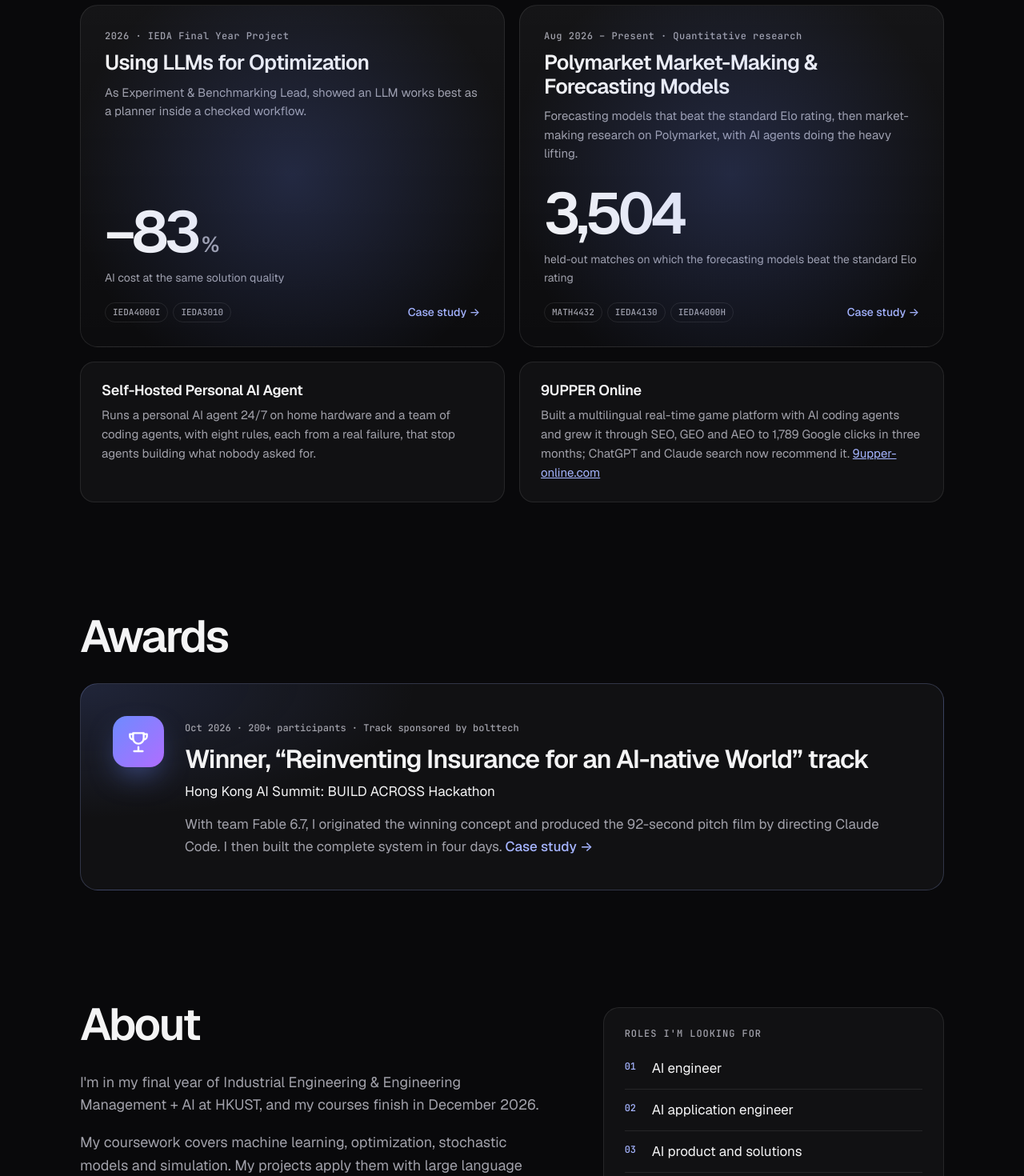
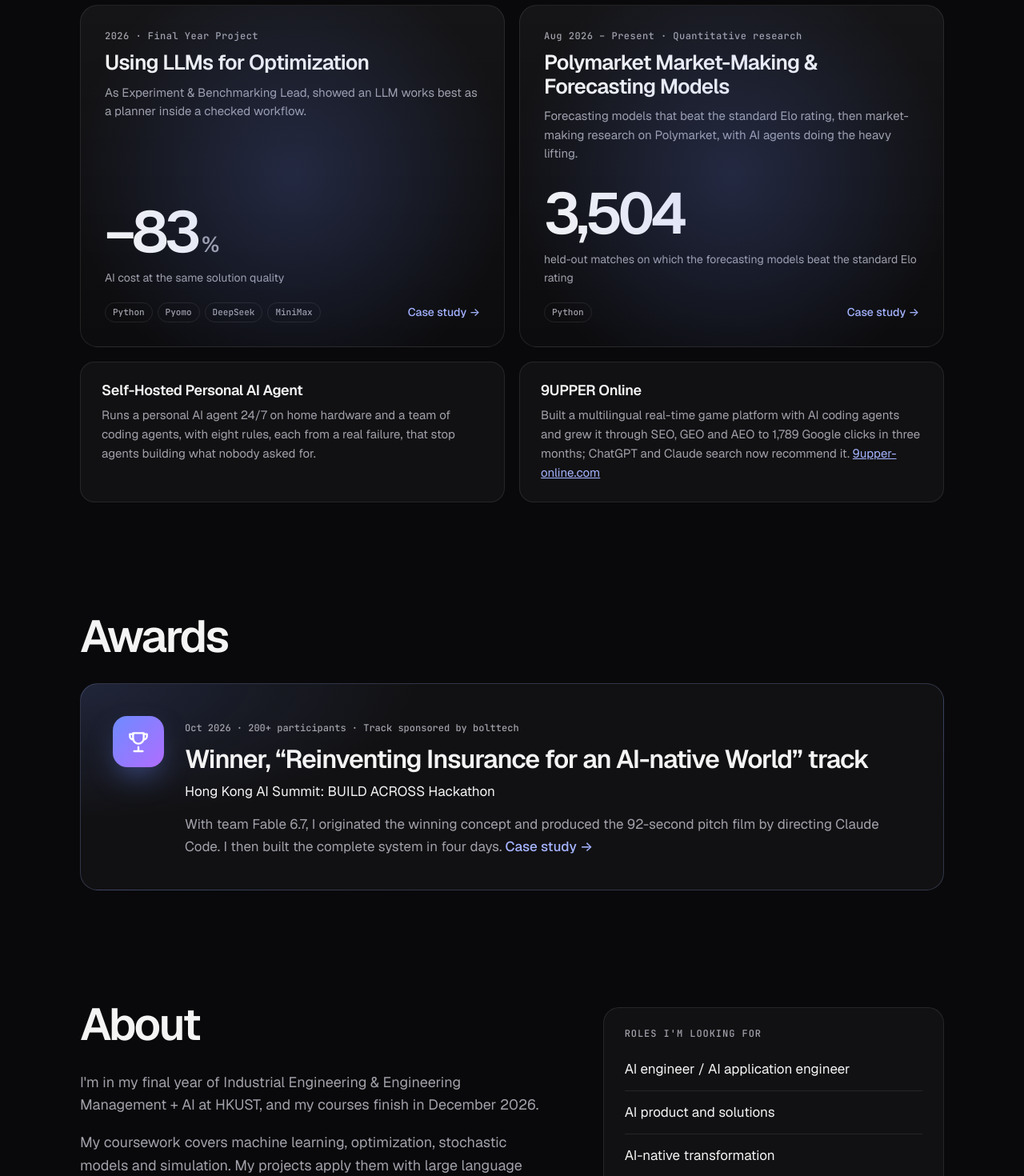
Before and after one commit to rairurairu/rairurairu.github.io, a React (Vite) app: page / in a window 1280 px wide. Shown: the part 1330-2800 px from the top of the page at 80% size. Built offline with nearby package versions, Linux system fonts and the light colour scheme.

Commit message:
Employer review: drop course codes and IEDA abbreviation, fewer roles, tech tags on cards, stronger FYP stat
Co-Authored-By: Claude Opus 5.5 <noreply@anthropic.com>

```diff
--- a/src/App.jsx
+++ b/src/App.jsx
@@ -45,8 +45,8 @@ function Shell({ children }) {
   );
 }
 
-function Tags({ codes }) {
-  return <span className="tags">{codes.map(c => <i key={c} title={COURSES[c]}>{c}</i>)}</span>;
+function Tags({ items }) {
+  return <span className="tags">{items.map(t => <i key={t}>{t}</i>)}</span>;
 }
 
 function Home() {
@@ -74,7 +74,7 @@ function Home() {
                 <span className="s">{p.summary}</span>
                 <span className="n"><Count n={p.stat.n} d={p.stat.d || 0} pre={p.stat.pre || ""} /><small>{p.stat.u}</small></span>
                 <span className="l">{p.stat.l}</span>
-                <span className="foot-row"><Tags codes={p.courses} /><span className="go">Case study <span aria-hidden="true">→</span></span></span>
+                <span className="foot-row"><Tags items={p.tech} /><span className="go">Case study <span aria-hidden="true">→</span></span></span>
               </TiltCard>
             </Reveal>
           ))}
@@ -113,8 +113,7 @@ function Home() {
         </div>
         <Reveal className="roles" delay={0.1}>
           <h3>Roles I'm looking for</h3>
-          <ul>{ROLES.map((r, i) => <li key={r}><span>0{i + 1}</span>{r}</li>)}</ul>
-          <p className="when">{PERSON.availability} · Hong Kong</p>
+          <ul>{ROLES.map(r => <li key={r}>{r}</li>)}</ul>
         </Reveal>
       </section>
 
@@ -185,10 +184,6 @@ function Case({ slug }) {
                 <img src="/assets/img/micro-cover.png" alt="Customer app: the monthly price split into personal covers, each explained in one plain sentence" width="440" height="480" loading="lazy" />
                 <figcaption>Customer app: the monthly price split into covers</figcaption>
               </Reveal>
-              <Reveal as="figure" className="shot" delay={0.1}>
-                <img src="/assets/img/micro-fairness.png" alt="Operations console: fairness audit comparing claim approval rates across groups, with one group flagged" width="786" height="400" loading="lazy" />
-                <figcaption>Operations console: fairness audit across customer groups</figcaption>
-              </Reveal>
             </div>
           )}
           {sec.list && (
@@ -206,7 +201,7 @@ function Case({ slug }) {
 
       <section className="chapter">
         <Reveal as="h2">Related coursework</Reveal>
-        <Reveal className="chips big">{p.courses.map(c => <i key={c}><b>{c}</b>{COURSES[c]}</i>)}</Reveal>
+        <Reveal className="chips big">{p.courses.map(c => <i key={c}>{COURSES[c]}</i>)}</Reveal>
       </section>
 
       <nav className="next" aria-label="More projects">
--- a/src/components/motion.jsx
+++ b/src/components/motion.jsx
@@ -167,9 +167,7 @@ export function useHideOnScroll() {
 
 export function Marquee({ items, reverse = false, duration = 48 }) {
   const item = (code, title, k) => (
-    <span className="mq-item" key={k} aria-hidden={k.endsWith("b") ? "true" : undefined}>
-      <b>{code}</b>{title}
-    </span>
+    <span className="mq-item" key={k} aria-hidden={k.endsWith("b") ? "true" : undefined}>{title}</span>
   );
   return (
     <div className={"mq" + (reverse ? " rev" : "")} style={{ "--dur": `${duration}s` }}>
--- a/src/data.js
+++ b/src/data.js
@@ -12,7 +12,7 @@ export const PERSON = {
   degree: "Industrial Engineering & Engineering Management + AI · HKUST",
   formal: "BEng in Industrial Engineering & Engineering Management, Extended Major in Artificial Intelligence · HKUST · Sep 2022 – Dec 2026 (expected)",
   availability: "Internship now · Full-time from January 2027",
-  lede: "Final-year student at HKUST. I design AI systems and build them with Claude Code and Codex, which write about 95% of the code.",
+  lede: "Final-year student. I design AI systems and build them with Claude Code and Codex, which write about 95% of the code.",
 };
 
 export const COURSES = {
@@ -40,7 +40,7 @@ export const AWARD = {
   href: "/work/microinsurance/",
 };
 
-export const ROLES = ["AI engineer", "AI application engineer", "AI product and solutions", "AI-native transformation", "AI evaluation and research"];
+export const ROLES = ["AI engineer / AI application engineer", "AI product and solutions", "AI-native transformation"];
 
 export const SKILLS = [
   ["AI & LLMs", ["LLM components", "Evals and guardrails", "Structured outputs", "Model routing", "Human-in-the-loop", "Harness engineering", "Context engineering"]],
@@ -132,17 +132,17 @@ export const PROJECTS = [
   {
     slug: "llm-optimization",
     title: "Using LLMs for Optimization",
-    meta: "2026 · IEDA Final Year Project",
+    meta: "2026 · Final Year Project",
     summary: "As Experiment & Benchmarking Lead, showed an LLM works best as a planner inside a checked workflow.",
     stat: { n: 83, pre: "−", u: "%", l: "AI cost at the same solution quality" },
     courses: ["IEDA4000I", "IEDA3010"],
     tech: ["Python", "Pyomo", "DeepSeek", "MiniMax"],
-    desc: "IEDA Final Year Project, Experiment & Benchmarking Lead. Letting the LLM plan instead of writing the whole program cut AI cost 83% at the same solution quality.",
+    desc: "Final Year Project, Experiment & Benchmarking Lead. Letting the LLM plan instead of writing the whole program cut AI cost 83% at the same solution quality.",
     facts: [["Role", "Experiment & Benchmarking Lead"], ["Models", "DeepSeek, MiniMax"], ["Built with", "Python, Pyomo"]],
     stats: [
       { n: 83, pre: "−", u: "%", l: "AI cost at the same solution quality (0.72% vs 0.75% from optimal)" },
       { n: 100, u: "%", l: "valid solutions in every trial on the benchmark suite" },
-      { n: 9, u: "", l: "LLM failure modes catalogued and turned into practical design rules" },
+      { n: 0.07, d: 2, u: "%", l: "average gap to optimal on a standard external benchmark" },
     ],
     viz: { rows: [["Writes the program", 100, "100%", true], ["Plans only", 17, "17%", false]], cap: "AI cost per solve, at the same solution quality (0.75% vs 0.72% from optimal)" },
     sections: [
--- a/src/styles.css
+++ b/src/styles.css
@@ -120,9 +120,8 @@ p { margin: 0 0 1em; }
 .roles { padding: 26px; border-radius: 20px; border: 1px solid var(--line); background: var(--panel); margin-top: 6px; }
 .roles h3 { font: 500 12px/1 var(--mono); letter-spacing: .08em; text-transform: uppercase; color: var(--muted); margin-bottom: 12px; }
 .roles ul { list-style: none; margin: 0; padding: 0; }
-.roles li { display: grid; grid-template-columns: 34px 1fr; padding: 12px 0; border-bottom: 1px solid var(--line); font-size: 17px; }
-.roles li span { font: 500 12px/1.9 var(--mono); color: var(--acc-2); }
-.roles .when { margin: 16px 0 0; font-size: 14px; color: var(--muted); }
+.roles li { padding: 13px 0; border-bottom: 1px solid var(--line); font-size: 17px; }
+.roles li:last-child { border-bottom: 0; }
 @media (max-width: 860px) { .about { grid-template-columns: 1fr; } }
 
 /* Coursework marquee */
@@ -134,7 +133,6 @@ p { margin: 0 0 1em; }
 .mq.rev .mq-track { animation-direction: reverse; }
 .mq:hover .mq-track { animation-play-state: paused; }
 .mq-item { display: inline-flex; align-items: center; gap: 9px; margin-right: 12px; padding: 9px 16px; border-radius: 999px; background: rgba(255,255,255,.045); border: 1px solid var(--line); font-size: 15px; }
-.mq-item b { font: 500 11.5px/1 var(--mono); color: var(--acc-2); }
 @keyframes mq { to { transform: translateX(-50%); } }
 @media (prefers-reduced-motion: reduce) { .mq-track { animation: none; flex-wrap: wrap; white-space: normal; padding: 14px var(--gutter); } .mq-track > :nth-child(n + 6) { display: none; } }
 
@@ -145,7 +143,6 @@ p { margin: 0 0 1em; }
 .chips { display: flex; flex-wrap: wrap; gap: 8px; }
 .chips i { font-style: normal; font-size: 14px; padding: 7px 12px; border-radius: 999px; background: rgba(255,255,255,.05); border: 1px solid var(--line); }
 .chips.big i { display: inline-flex; gap: 9px; align-items: center; font-size: 15px; padding: 9px 16px; }
-.chips.big b { font: 500 11.5px/1 var(--mono); color: var(--acc-2); }
 @media (max-width: 760px) { .skills { grid-template-columns: 1fr; } }
 
 /* Contact */
@@ -188,7 +185,7 @@ p { margin: 0 0 1em; }
 .bar.dim { background: rgba(255,255,255,.28); }
 .viz .cap { margin: 2px 0 0; font: 500 11.5px/1.6 var(--mono); color: var(--faint); }
 @media (max-width: 480px) { .viz-row { grid-template-columns: 96px 1fr 64px; gap: 10px; } }
-.shots { display: grid; grid-template-columns: .8fr 1.2fr; gap: 16px; margin: 26px 0 8px; align-items: start; }
+.shots { display: grid; grid-template-columns: minmax(0, 440px); gap: 16px; margin: 26px 0 8px; }
 .shot { margin: 0; }
 .shot img { border-radius: 14px; border: 1px solid var(--line-2); }
 .shot figcaption { margin-top: 10px; font: 500 11.5px/1.6 var(--mono); color: var(--faint); }
```
Also changed, not shown: public/assets/img/micro-fairness.png (deleted), public/llms.txt.
